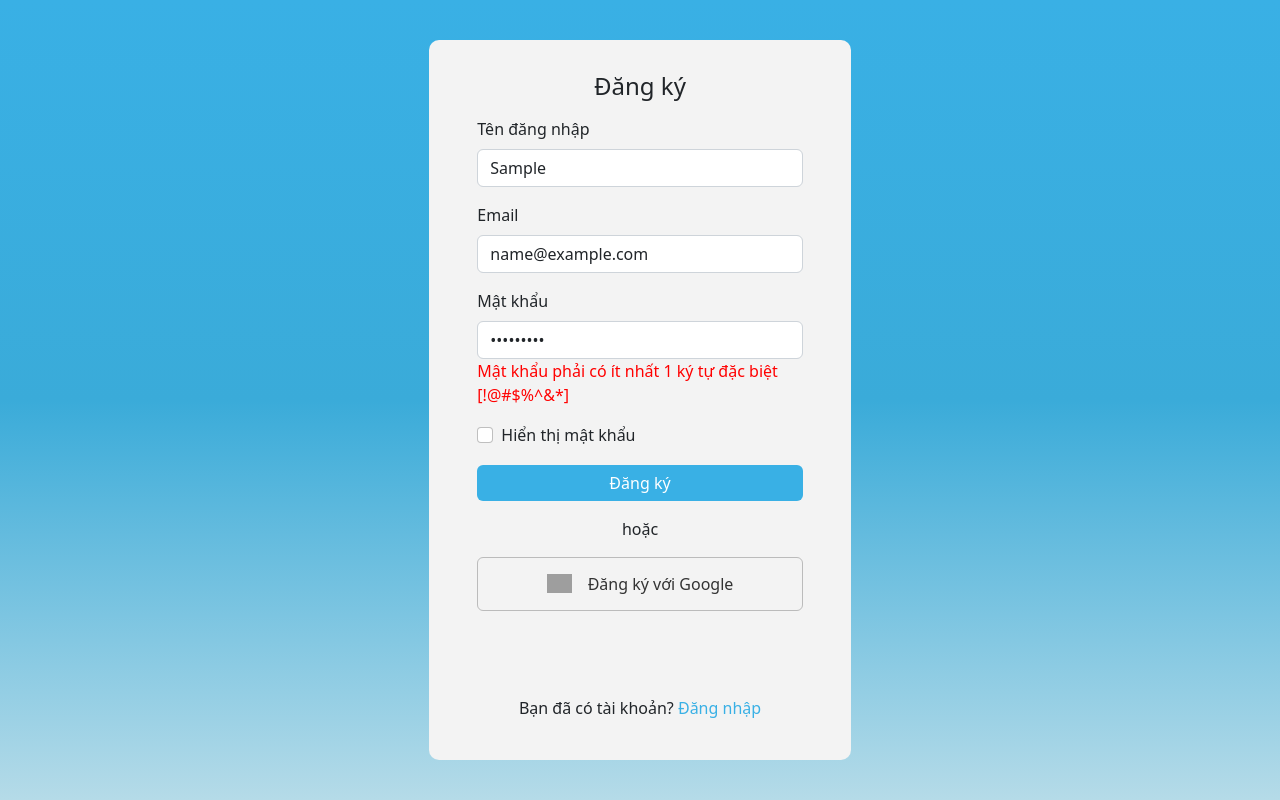
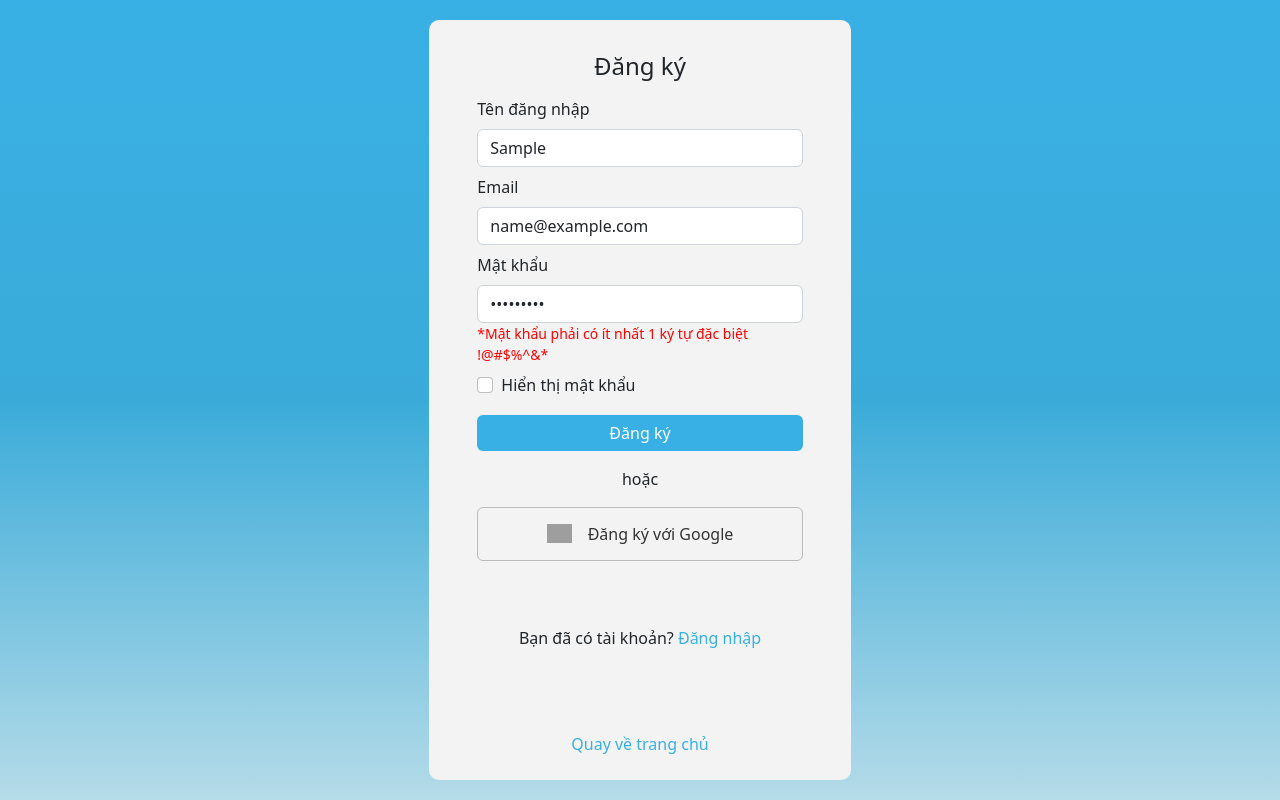
Before and after one commit to DiepThaiDuong-19110009/KLTN, a React (Create React App) app in the folder frontend-kltn/: page /register in a window 1280 px wide. Both pictures are taken after typing "Sample", "name@example.com", "Sample123" into the empty fields and a click on the button "Đăng ký". Built offline with nearby package versions, Linux system fonts and the light colour scheme; grey boxes are pictures that could not be loaded.

Commit message:
Update UI Register

```diff
--- a/frontend-kltn/src/components/client/ForgotPasswordClient.jsx
+++ b/frontend-kltn/src/components/client/ForgotPasswordClient.jsx
@@ -1,5 +1,5 @@
-import React, { useState } from 'react'
-import { Button, Col, Form, Image, Row } from 'react-bootstrap'
+import React from 'react'
+import { Button, Col, Form, Row } from 'react-bootstrap'
 import { Link } from 'react-router-dom'
 import { useFormik } from "formik"
 import * as Yup from "yup";
--- a/frontend-kltn/src/components/client/RegisterClient.jsx
+++ b/frontend-kltn/src/components/client/RegisterClient.jsx
@@ -21,23 +21,23 @@ const RegisterClient = () => {
 
         validationSchema: Yup.object({
             username: Yup.string()
-                .min(2, "Tên đăng nhập phải nhiều hơn 2 ký tự")
-                .max(15, "Tên đăng nhập không vượt quá 15 ký tự")
-                .required("Vui lòng cung cấp tên đăng nhập"),
+                .min(2, "*Tên đăng nhập phải nhiều hơn 2 ký tự")
+                .max(15, "*Tên đăng nhập không vượt quá 15 ký tự")
+                .required("*Vui lòng cung cấp tên đăng nhập"),
             email: Yup.string()
-                .email("Định dạng email chưa chính xác")
+                .email("*Định dạng email chưa chính xác")
                 .required("*Vui lòng cung cấp email"),
             password: Yup.string()
-                .min(8, "Mật khẩu phải có ít nhất 8 ký tự")
-                .max(12, "Mật khẩu không vượt quá 12 ký tự")
+                .min(8, "*Mật khẩu phải có ít nhất 8 ký tự")
+                .max(12, "*Mật khẩu không vượt quá 12 ký tự")
                 .matches(
-                    /^(?=.*[a-z])/, "Mật khẩu phải có ít nhất 1 ký tự viết thường")
+                    /^(?=.*[a-z])/, "*Mật khẩu phải có ít nhất 1 ký tự viết thường")
                 .matches(
-                    /^(?=.*[A-Z])/, "Mật khẩu phải có ít nhất 1 ký tự viết hoa")
+                    /^(?=.*[A-Z])/, "*Mật khẩu phải có ít nhất 1 ký tự viết hoa")
                 .matches(
-                    /^(?=.*[0-9])/, "Mật khẩu phải có ít nhất 1 ký tự số")
+                    /^(?=.*[0-9])/, "*Mật khẩu phải có ít nhất 1 ký tự số")
                 .matches(
-                    /^(?=.*[!@#\$%\^&\*])/, "Mật khẩu phải có ít nhất 1 ký tự đặc biệt [!@#\$%\^&\*]")
+                    /^(?=.*[!@#$%^&*])/, "*Mật khẩu phải có ít nhất 1 ký tự đặc biệt !@#$%^&*")
                 .required("*Vui lòng cung cấp mật khẩu")
         }),
         onSubmit: values => {
@@ -47,11 +47,11 @@ const RegisterClient = () => {
 
     return (
         <Row style={{ width: '100vw', height: '100vh', backgroundImage: 'linear-gradient(#39b0e5, #3aabd9, #b5dbe8)' }} className='mx-0 p-2 d-flex justify-content-center align-items-center'>
-            <Col className='px-5 py-4 d-flex flex-column justify-content-between align-items-center' style={{ height: '90vh', background: '#f3f3f3', borderRadius: '10px' }} sm={10} md={8} lg={4} xl={4}>
+            <Col className='px-5 py-4 d-flex flex-column justify-content-between align-items-center' style={{ height: '95vh', background: '#f3f3f3', borderRadius: '10px' }} sm={10} md={8} lg={4} xl={4}>
                 <div className='d-flex flex-column justify-content-between align-items-center' style={{ width: '100%' }}>
                     <h4 className='py-2'>Đăng ký</h4>
                     <Form onSubmit={formik.handleSubmit} style={{ width: '100%' }}>
-                        <Form.Group className="mb-3" controlId="formBasicEmail">
+                        <Form.Group className="mb-2" controlId="formBasicEmail">
                             <Form.Label>Tên đăng nhập</Form.Label>
                             <Form.Control
                                 type="text"
@@ -60,11 +60,11 @@ const RegisterClient = () => {
                                 value={formik.values.username}
                                 onChange={formik.handleChange} />
                             {formik.errors.username && formik.touched.username && (
-                                <p style={{ color: 'red' }}>{formik.errors.username}</p>
+                                <p className='mb-0' style={{ color: 'red', fontSize: '14px' }}>{formik.errors.username}</p>
                             )}
                         </Form.Group>
 
-                        <Form.Group className="mb-3" controlId="formBasicEmail">
+                        <Form.Group className="mb-2" controlId="formBasicEmail">
                             <Form.Label>Email</Form.Label>
                             <Form.Control
                                 type="email"
@@ -73,11 +73,11 @@ const RegisterClient = () => {
                                 value={formik.values.email}
                                 onChange={formik.handleChange} />
                             {formik.errors.email && formik.touched.email && (
-                                <p style={{ color: 'red' }}>{formik.errors.email}</p>
+                                <p className='mb-0' style={{ color: 'red', fontSize: '14px' }}>{formik.errors.email}</p>
                             )}
                         </Form.Group>
 
-                        <Form.Group className="mb-3" controlId="formBasicPassword">
+                        <Form.Group className="mb-2" controlId="formBasicPassword">
                             <Form.Label>Mật khẩu</Form.Label>
                             <Form.Control
                                 type={passwordShown ? "text" : "password"}
@@ -86,7 +86,7 @@ const RegisterClient = () => {
                                 value={formik.values.password}
                                 onChange={formik.handleChange} />
                             {formik.errors.password && formik.touched.password && (
-                                <p style={{ color: 'red' }}>{formik.errors.password}</p>
+                                <p className='mb-0' style={{ color: 'red', fontSize: '14px' }}>{formik.errors.password}</p>
                             )}
                         </Form.Group>
                         <Form.Group className="mb-3 d-flex justify-content-between" controlId="formBasicCheckbox">
@@ -115,6 +115,9 @@ const RegisterClient = () => {
                         <Link style={{ textDecoration: 'none', color: '#39b0e5' }} to='/login'> Đăng nhập</Link>
                     </p>
                 </div>
+                <div>
+                    <Link style={{ textDecoration: 'none', color: '#39b0e5' }} to='/login'>Quay về trang chủ</Link>
+                </div>
             </Col>
         </Row>
     );
```
